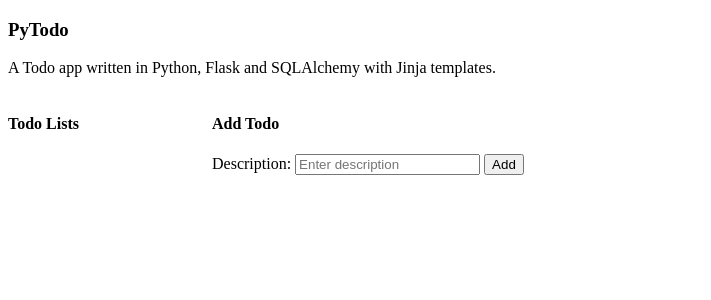
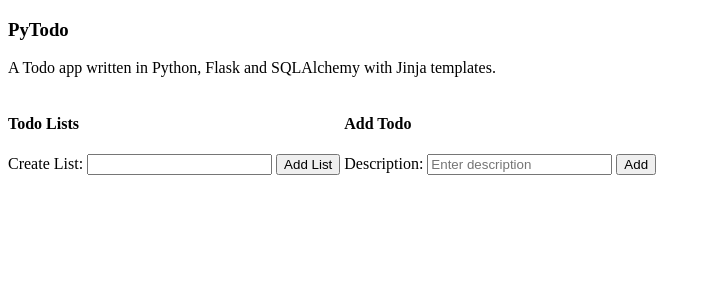
Before and after one commit to nicholaspretorius/py-todo, a Flask app: page /lists/1 in a window 1280 px wide. Shown: the top 300 px of the page, without its empty margins (0-711 px from the left). Run offline with Flask 2, Linux system fonts and the light colour scheme; data that the repository does not hold is empty.

Commit message:
feat: Add list

```diff
--- a/app.py
+++ b/app.py
@@ -40,7 +40,7 @@ def create_list():
     error = False
     body = {}
     try:
-        name = request.get_json()['todolist']
+        name = request.get_json()['name']
         todolist = TodoList(name=name)
         db.session.add(todolist)
         db.session.commit()
--- a/templates/index.html
+++ b/templates/index.html
@@ -38,6 +38,14 @@
 
     <div class="lists-wrapper">
         <h4>Todo Lists</h4>
+
+        <div class="list-form">
+          <form action="/lists/create" method="POST" id="create-list">
+            <label for="todolist">Create List:</label>
+            <input type="text" name="todolist" id="todolist-input" data-id="{{ active_list.id }}">
+            <button type="submit">Add List</button>
+          </form>
+        </div>
       <ul id="lists">
         {% for list in lists %}
           <li>
@@ -111,6 +119,35 @@
         };
       }
 
+      document.getElementById("create-list").onsubmit = function(e) {
+        e.preventDefault();
+        fetch("/lists/create", {
+          method: "POST",
+          body: JSON.stringify({
+            name: document.getElementById("todolist-input").value
+          }),
+          headers: {
+            'Content-Type': 'application/json'
+          }
+        }).then(function(res) {
+          return res.json();
+        }).then(function(json) {
+          console.log("List JSON: ", json);
+          const list = document.getElementById('lists');
+          const li = document.createElement('li');
+          const link = document.createElement('a');
+          link.setAttribute('href', '/lists/'+ json.id);
+          const text = document.createTextNode(' ' + json.name);
+          link.appendChild(text);
+          li.appendChild(link);
+          list.appendChild(li);
+        })
+        .catch(function() {
+          console.error(e);
+            document.getElementById("error").className = "";
+        })
+      }
+
       document.getElementById("create-todo").onsubmit = function(e) {
         e.preventDefault();
         fetch("/todos/create", {
```
